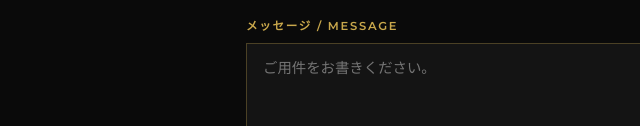
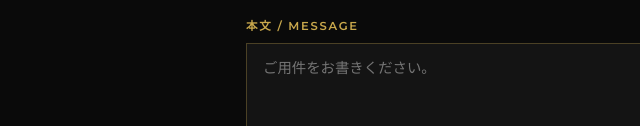
Before and after one commit to fdelrotejazzorchester/homepage, a plain HTML site: page contact.html in a window 1280 px wide. Shown: the part 674-800 px from the top of the page, 74-714 px from the left. Drawn offline with nearby package versions, Linux system fonts and the light colour scheme; a web font is replaced by a local one.

Commit message:
Update contact.html

```diff
--- a/contact.html
+++ b/contact.html
@@ -49,7 +49,7 @@
             <input type="text" id="subject" name="subject" placeholder="Booking Inquiry">
           </div>
           <div class="form-group">
-            <label for="message">メッセージ / Message</label>
+            <label for="message">本文 / Message</label>
             <textarea id="message" name="message" placeholder="ご用件をお書きください。" required></textarea>
           </div>
           <button type="submit" class="btn" style="align-self:flex-start;">Send Message</button>
```
